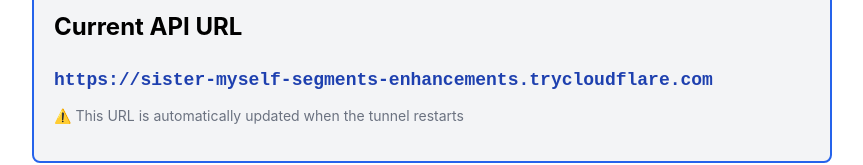
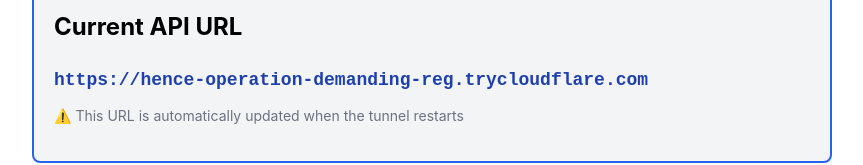
Before and after one commit to MIND-Challenge/mind-challenge.github.io, a plain HTML site: page index.html in a window 1280 px wide. Shown: the part 244-409 px from the top of the page, without its empty margins (208-1071 px from the left). Drawn offline with Linux system fonts and the light colour scheme.

Commit message:
Auto-update tunnel URL to https://hence-operation-demanding-reg.trycloudflare.com

```diff
--- a/index.html
+++ b/index.html
@@ -51,7 +51,7 @@
     <div class="url-box">
         <h2>Current API URL</h2>
         <div class="url">
-            <strong>https://sister-myself-segments-enhancements.trycloudflare.com</strong>
+            <strong>https://hence-operation-demanding-reg.trycloudflare.com</strong>
         </div>
         <p style="margin-top: 10px; font-size: 14px; color: #6b7280;">
             ⚠️ This URL is automatically updated when the tunnel restarts
```
